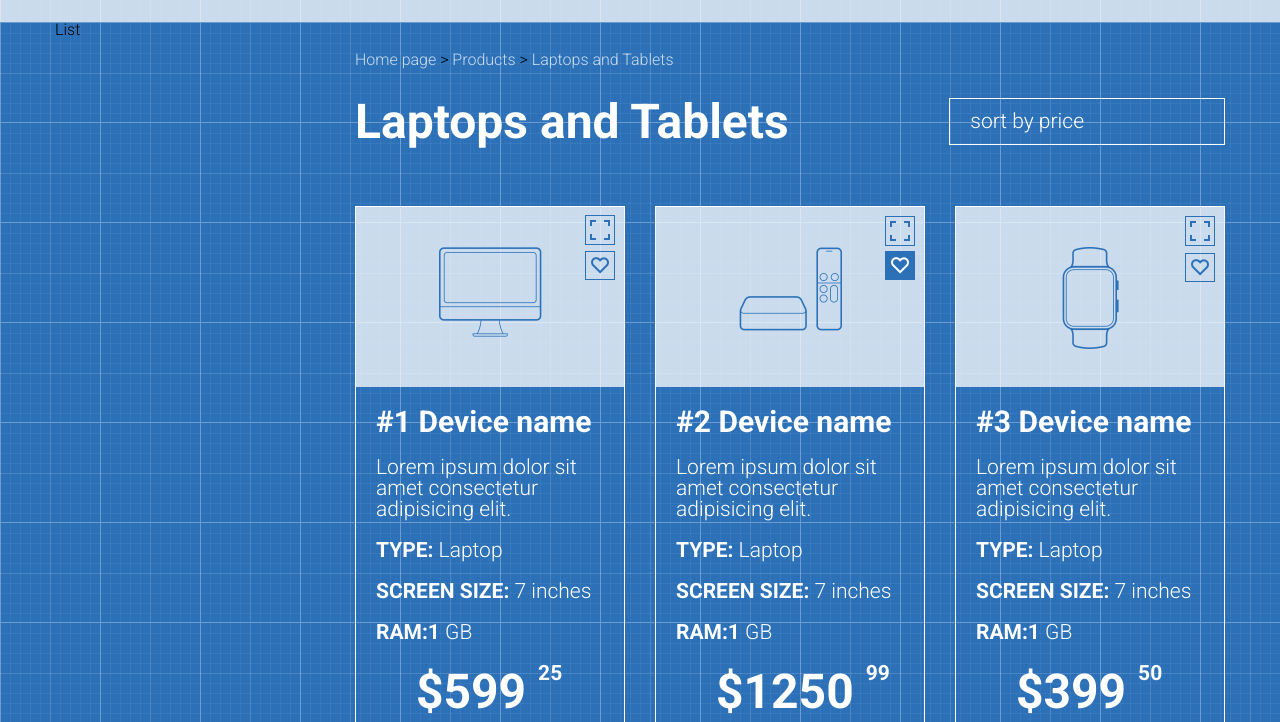
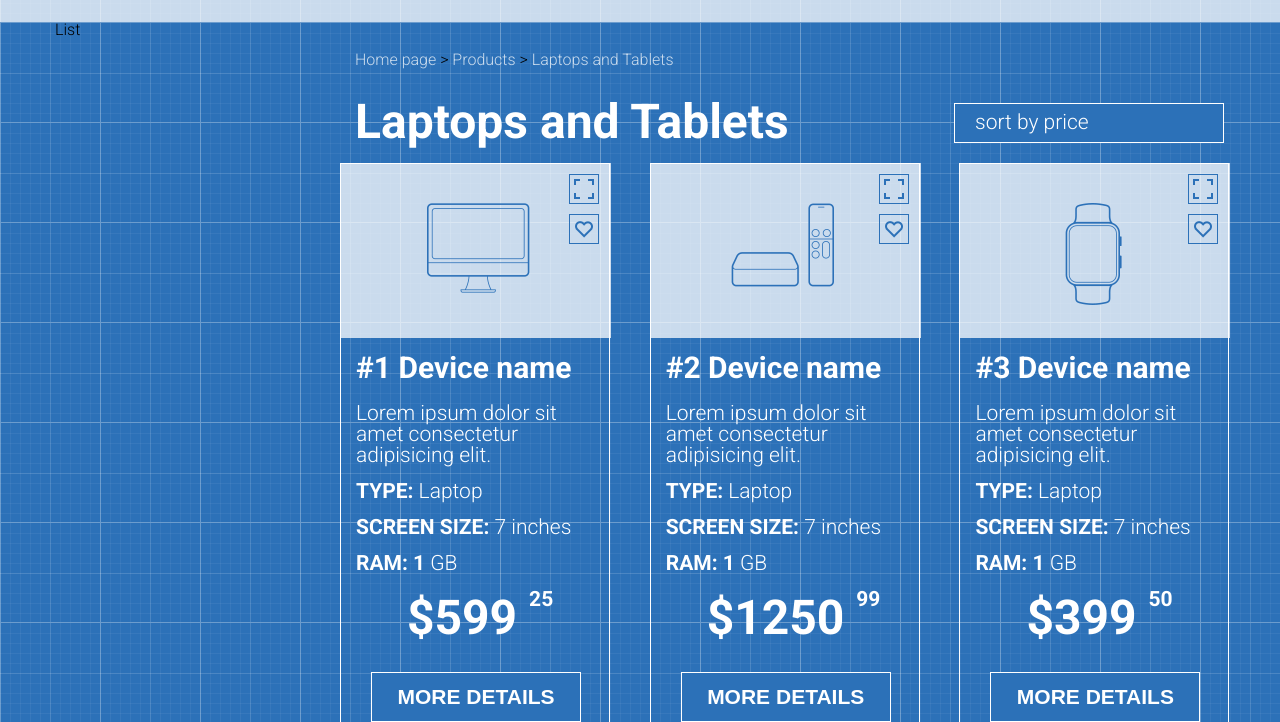
Before and after one commit to juliakhrap/shop-project, a plain HTML site: page index.html in a window 1280 px wide. Shown: the part 78-800 px from the top of the page. Drawn offline with Linux system fonts and the light colour scheme.

Commit message:
body corrected

```diff
--- a/index.html
+++ b/index.html
@@ -76,82 +76,99 @@
                 <div class="col-md-3">List
                 </div>
                 <div class="col-md-9">
-
-                    <div class="links"> <a href="">Home page</a> &gt; <a href="">Products</a> &gt; <a href="">Laptops
+                    <div class="row">
+                        <div class="col-md-12">
+                            <div class="links"> <a href="">Home page</a> &gt; <a href="">Products</a> &gt; <a
+                                    href="">Laptops
                                     and
                                     Tablets</a></div>
+                        </div>
+                    </div>
+                    <div class="row">
+                        <div class="col-md-8">
+                            <div class="title-sort"><b class="title">Laptops and Tablets</b> </div>
+                        </div>
+                        <div class="col-md-4">
+                            <a href="" class="sort">sort by price</a>
+                        </div>
+                        <div class="row">
+                            <div class="col-md-4">
+                                <div class="first-device">
+                                    <div class="product-images">
+                                        <img src="images/first-device.png" alt="" class="first-image">
+                                        <div class="zoom"></div>
+                                        <div class="like"></div>
+                                    </div>
 
-                    <div class="title-sort"><b class="title">Laptops and Tablets</b> <a href="" class="sort">sort by price</a></div>
-                    <div class="row">
-                        <div class="row-md-3">
-                            <section class="first-device">
-                                <ul class="devices">
-                                    <li class="image">
-                                        <div class="first-image"><img src="images/first-device.png" /> </div><img
-                                            src="images/screen.png" class="first-screen" /> <img src="images/blue-hurt.png"
-                                            class="first-hurt" />
-                                    </li>
-                                    <div class="description">
-                                        <li class="name">#1 Device name</li>
-                                        <li class="dscr">Lorem ipsum dolor sit amet consectetur adipisicing elit.</li>
-                                        <li class="dscr"><span>TYPE:</span> Laptop </li>
-                                        <li class="dscr"><span>SCREEN SIZE:</span> 7 inches </li>
-                                        <li class="dscr"><span>RAM:1</span> GB </li>
+                                    <div class="product-body">
+                                        <div class="name">#1 Device name</div>
+                                        <div class="product-description">Lorem ipsum dolor sit amet consectetur
+                                            adipisicing elit.
                                         </div>
-                                    <li class="price">$599 <span class="cent">25</span></li>
-                                    <li><button type="submit" class="more-details">MORE DETAILS</button></li>
-                                    <li><button type="submit" class="add-cart">ADD TO CART</button><img
-                                            src="images/basket.png" class="white-basket" />
-                                    </li>
-                                </ul>
-                            </section>
+                                        <div class="product-features"><span>TYPE:</span> Laptop </div>
+                                        <div class="product-features"><span>SCREEN SIZE:</span> 7 inches </div>
+                                        <div class="product-features"><span>RAM: 1</span> GB </div>
                                     </div>
-                        <div class="row-md-3">
-                            <section class="second-device">
-                                <ul class="devices">
-                                    <li class="image">
-                                        <div class="first-image"><img src="images/second-device.png" /> </div><img
-                                            src="images/screen.png" class="second-screen" /> <img src="images/white-hurt.png"
-                                            class="white-hurt" />
-                                    </li>
-                                    <div class="description">
-                                        <li class="name">#2 Device name</li>
-                                        <li class="dscr">Lorem ipsum dolor sit amet consectetur adipisicing elit.</li>
-                                        <li class="dscr"><span>TYPE:</span> Laptop </li>
-                                        <li class="dscr"><span>SCREEN SIZE:</span> 7 inches </li>
-                                        <li class="dscr"><span>RAM:1</span> GB </li>
+                                    <div class="price-1">$599 <span class="cent">25</span></div>
+                                    <button class="btn btn-more-details" type="submit" class="more-details">MORE
+                                        DETAILS</button>
+                                    <button class="btn btn-add-to-cart" type="submit" class="add-cart">ADD TO
+                                        CART</button><img src="images/basket.png" class="white-basket" />
                                 </div>
-                                    <li class="price">$1250 <span class="cent">99</span></li>
-                                    <li><button type="submit" class="more-details">MORE DETAILS</button></li>
-                                    <li><button type="submit" class="add-cart">ADD TO CART</button><img
-                                            src="images/basket.png" class="white-basket" />
-                                    </li>
-                                </ul>
-                            </section>
                             </div>
-                        <div class="row-md-3">
-                            <section class="third-device">
-                                <ul class="devices">
-                                    <li class="image">
-                                        <div class="first-image"><img src="images/third-device.png" /> </div><img
-                                            src="images/screen.png" class="third-screen" /> <img src="images/blue-hurt.png"
-                                            class="third-hurt" />
-                                    </li>
-                                    <div class="description">
-                                        <li class="name">#3 Device name</li>
-                                        <li class="dscr">Lorem ipsum dolor sit amet consectetur adipisicing elit.</li>
-                                        <li class="dscr"><span>TYPE:</span> Laptop </li>
-                                        <li class="dscr"><span>SCREEN SIZE:</span> 7 inches </li>
-                                        <li class="dscr"><span>RAM:1</span> GB </li>
+                            <div class="col-md-4">
+                                <div class="second-device">
+                                    <div class="product-images">
+                                        <img src="images/second-device.png" alt="" class="second-image">
+                                        <div class="zoom"></div>
+                                        <div class="like"></div>
                                     </div>
-                                    <li class="price">$399 <span class="cent">50</span></li>
-                                    <li><button type="submit" class="more-details">MORE DETAILS</button></li>
-                                    <li><button type="submit" class="add-cart">ADD TO CART</button><img
-                                            src="images/basket.png" class="white-basket" />
-                                    </li>
-                                </ul>
-                            </section>
+
+                                    <div class="product-body">
+                                        <div class="name">#2 Device name</div>
+                                        <div class="product-description">Lorem ipsum dolor sit amet consectetur
+                                            adipisicing elit.
                                         </div>
+                                        <div class="product-features"><span>TYPE:</span> Laptop </div>
+                                        <div class="product-features"><span>SCREEN SIZE:</span> 7 inches </div>
+                                        <div class="product-features"><span>RAM: 1</span> GB </div>
+                                    </div>
+                                    <div class="price-2">$1250 <span class="cent">99</span></div>
+                                    <button class="btn btn-more-details" type="submit" class="more-details">MORE
+                                        DETAILS</button>
+                                    <button class="btn btn-add-to-cart" type="submit" class="add-cart">ADD TO
+                                        CART</button><img src="images/basket.png" class="white-basket" />
+                                </div>
+
+                            </div>
+
+                        <div class="col-md-4">
+                            <div class="third-device">
+                                <div class="product-images">
+                                    <img src="images/third-device.png" alt="" class="third-image">
+                                    <div class="zoom"></div>
+                                    <div class="like"></div>
+                                </div>
+
+                                <div class="product-body">
+                                    <div class="name">#3 Device name</div>
+                                    <div class="product-description">Lorem ipsum dolor sit amet consectetur
+                                        adipisicing elit.
+                                    </div>
+                                    <div class="product-features"><span>TYPE:</span> Laptop </div>
+                                    <div class="product-features"><span>SCREEN SIZE:</span> 7 inches </div>
+                                    <div class="product-features"><span>RAM: 1</span> GB </div>
+                                </div>
+                                <div class="price-3">$399 <span class="cent">50</span></div>
+                                <button class="btn btn-more-details" type="submit" class="more-details">MORE
+                                    DETAILS</button>
+                                <button class="btn btn-add-to-cart" type="submit" class="add-cart">ADD TO
+                                    CART</button><img src="images/basket.png" class="white-basket" />
+                            </div>
+
+                        </div>
+                    </div>
+
                 </div>
             </div>
 
--- a/style.css
+++ b/style.css
@@ -27,6 +27,15 @@ background-image: url('images/patt.png');
 }
 .col-md-6 {
     width:50%;
+}
+.col-md-4 {
+    width: 33.3%;
+}
+.col-md-8 {
+    width: 66.6%;
+}
+.col-md-12 {
+    width:100%;
 }
 [class*="col-"] {
     float: left;
@@ -153,150 +162,154 @@ input::placeholder {
 
 }
 .title-sort {
-padding-bottom: 60px;
+padding-bottom: 15px;
 }
 .sort {
+    float:right;
+    width: 270px;
+    height:40px;
+    border: solid white 1px;
     text-decoration: none;
-    float:right;
-    border: white solid 1px;
+    color: white;
+    background-color: #2c71b8;
     font-size: 21px;
     font-weight: 300;
-    color: white;
-    padding:12px 140px 12px 20px;
+    padding: 8px 134px 10px 20px;
+    margin-top: 5px;
+    margin-bottom: 20px;
+
 }
-.image {
-    position: absolute;
+[class*="device"] {
     width: 270px;
-    height:180px;
-    margin-left: -1px;
-    background-color:rgba(255, 255, 255, 0.75) ;
-}
-li>:first-child {
+    height: 650px;
+    border: solid white 1px;
     position: relative;
-    text-align: center;
 }
 
-.first-image> img {
-    margin-top: 40px;
+.product-images {
+    background-color: rgba(255, 255, 255, 0.75);
+    height: 175px;
+    width: 270px;
+    margin-top: -1px;
 }
-.first-screen, .first-hurt, .second-screen, .third-screen, .third-hurt {
-    position: relative;
-    box-sizing: border-box;
-    border: 1px solid #2c71b8;
 
+.first-image {
+    position: absolute;
+    left:32%;
+    top:6%;
 }
-.first-screen {
-    bottom:125px;
-    left: 230px;
-    padding: 4px;
+.second-image {
+    position: absolute;
+    left:30%;
+    top:6%;
 }
-.first-hurt {
-    bottom:90px;
-    left: 196px;
-    padding: 5px 5px 5px 5px;
+.third-image {
+    position: absolute;
+    left:39%;
+    top:6%;
 }
-.second-screen {
-    bottom:118px;
-    left: 230px;
-    padding: 4px;
-}
-.white-hurt {
-    position: relative;
-    bottom: 84px;
-    left: 196px;
-    padding: 5px 5px 5px 5px;
-    background-color: #2c71b8;
+.zoom {
+    background-image: url('images/screen.png');
+    background-repeat: no-repeat;
+    background-position: center;
+    z-index: 10;
+    position: absolute;
+    right:10px;
+    top:10px;
+    height: 20px;
+    width:20px;
+    padding: 14px;
     border: 1px solid #2c71b8;
 }
-.third-screen {
-    bottom:136px;
-    left: 230px;
-    padding: 4px;
+.zoom:hover {
+    background-image: url('images/white-screen.png');
+    background-color: #2c71b8;
 }
-.third-hurt {
-    bottom:100px;
-    left: 196px;
-    padding: 5px 5px 5px 5px;
+.like {
+    background-image: url('images/blue-hurt.png');
+    background-repeat: no-repeat;
+    background-position: center;
+    z-index: 10;
+    position: absolute;
+    right:10px;
+    top:50px;
+    height: 20px;
+    width:20px;
+    padding: 14px;
+    border: 1px solid #2c71b8;
 }
-.description {
-    text-align: left;
-    padding-left: 20px;
+.like:hover {
+    background-image: url('images/white-hurt.png');
+    background-color: #2c71b8;
+}
+.product-body {
+    padding-top: 15px;
+    padding-left: 15px;
+}
+.name {
+    color: white;
+    font-size: 30px;
+    font-weight: 700;
+    padding-bottom: 20px;
+}
+.product-description {
     color: white;
     font-size: 21px;
+    font-weight: 300;
 }
-
-.name {
-    font-size: 30px;
+.product-description + .product-features {
+    padding-top: 15px;
+}
+.product-features {
+    color: white;
+    font-size: 21px;
+    font-weight: 300;
+    padding-bottom: 15px;
+}
+span {
     font-weight: 700;
-    padding-top: 200px;
-    padding-bottom: 20px;
-
 }
-.price {
-    text-align: left;
-    padding-left: 60px;
-    padding-bottom: 10px;
+.price-1 {
+    padding-left: 66px;
+}
+.price-2 {
+    padding-left: 56px;
+}
+.price-3 {
+    padding-left: 66px;
+}
+[class*="price"] {
+    color: white;
     font-size: 48px;
     font-weight: 700;
-    color: white;
 }
-.more-details, .add-cart {
+.cent {
+    vertical-align: text-top;
+    font-size: 21px;
+}
+.btn-add-to-cart, .btn-more-details {
     width: 210px;
     height: 50px;
-    text-align: center;
     margin-left: 30px;
     margin-right: 30px;
+    background-color: ;
     color: white;
     font-size: 21px;
     font-weight: 700;
 }
-.more-details {
-    background-color: transparent;
+.btn-more-details {
+    margin-top: 30px ;
+    margin-bottom: 15px;
+    background-color: #2c71b8;
     border: 1px solid white;
-    margin-bottom: 15px;
 }
-.add-cart {
+.btn-add-to-cart {
     background-color: #568dc6;
     border: none;
+    position: relative;
 }
 .white-basket {
-    position: relative;
-    top: -35px;
-    left:217px
+    position: absolute;
+    right: 35px;
+    bottom: 45px;
 }
-span {
-    font-size: 21px;
-    font-weight: 700;
-}
-
-.dscr {
-    padding-bottom: 20px;
-}
-.cent {
-    vertical-align: text-top;
-}
-
-.first-device {
-    margin-right: 30px;
-    margin-left: 15px;
-    float: left;
-    padding-right: 15px;;
-    height: 650px;
-    width: 270px;
-    border: solid 1px white;
-}
-.second-device {
-    float: left;
-    padding-right: 15px;
-    height: 650px;
-    width: 270px;
-    border: solid 1px white;
-}
-.third-device {
-    margin-left: 30px;
-    float: left;
-    padding-right: 15px;
-    height: 650px;
-    width: 270px;
-    border: solid 1px white;
-}
```
Also changed, not shown: images/white-screen.png (added). Lines whose indentation alone changed are shown as unchanged.
